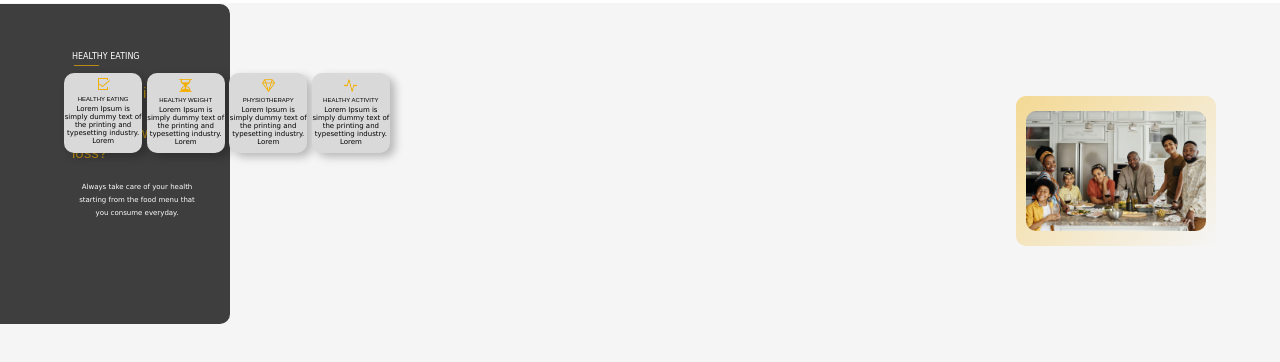
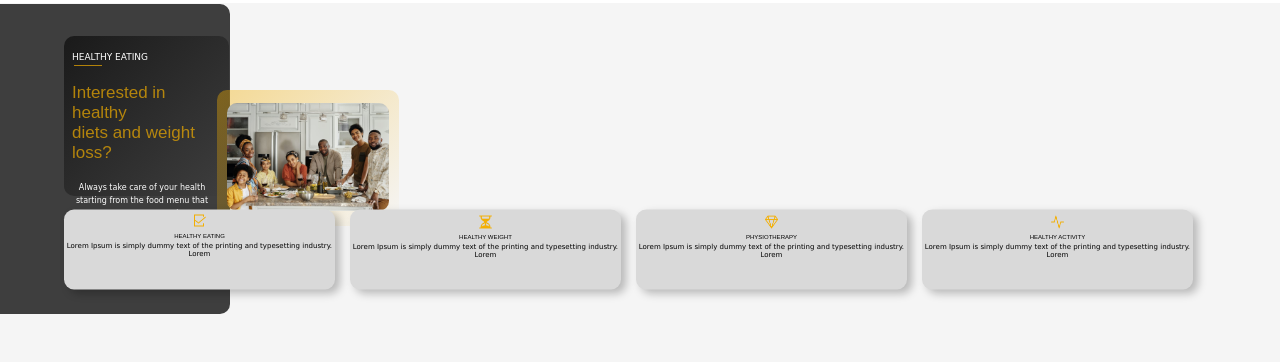
Before and after one commit to JerryJeager/Manna-landing-page, a plain HTML site: page index.html in a window 1280 px wide. Shown: the part 66-428 px from the top of the page. Drawn offline with Linux system fonts and the light colour scheme; a web font is replaced by a local one.

Commit message:
solved whitespace issue in #intro using flexbox

```diff
--- a/index.html
+++ b/index.html
@@ -46,6 +46,8 @@
             <div class="intro-bg">
                 <div class="intro-contents-container">
                     <div class="intro-contents">
+                        <div class="healthyEating-and-family">
+                            <div class="healthy-eating-wrapper">
                             <div class="healthy-eating">
                                 <div class="heading">
                                     <h4>HEALTHY EATING</h4>
@@ -62,10 +64,14 @@
                                     </p>
                                 </div>
                             </div>
+                            </div>
+                            <div class="family-wrapper">
                             <div class="family">
                                 <div class="family-img">
                                     <img src="./images/mana imgs including bgs/healthyfamily.jpeg"
                                         alt="healthy-family-photo">
+                                </div>
+                            </div>
                             </div>
                         </div>
                         <div class="intro-cards">
@@ -114,6 +120,7 @@
                                 </div>
                             </div>
                         </div>
+
                     </div>
                 </div>
             </div>
--- a/styles.css
+++ b/styles.css
@@ -122,11 +122,12 @@ main{
 }
 #intro{
     width: 100%;
+    height: 383px;
     position: relative;
 }
 .intro-bg{
     width: 230px;
-    height: 320px;
+    height: 310px;
     background-color: rgba(17, 17, 17, .8);
     border-radius: 0 10px 10px 0;
     position: absolute;
@@ -144,17 +145,30 @@ main{
     padding-top: 2em;
     padding-bottom: 2em;
 }
+.healthyEating-and-family{
+    max-width: 100%;
+    height: 190px;
+    display: flex;
+}
+.family-wrapper{
+    display: flex;
+    align-items: flex-end;
+    overflow: visible;
+    transform: translateX(-12px);
+}
 .healthy-eating{
     border-radius: 10px 10px 0  10px;
-    width: 150px;
+    width: 165px;
+    min-width: 165px;
     height: 160px;
     padding-top: .8em;
     padding-left: .5em;
+    background: linear-gradient(315deg, transparent, rgba(17, 17, 17, 0.8));
 }
 .healthy-eating h4{
     color: hsla(0, 0%, 100%, 1);
     font-family: 'Averia Sans Libre', cursive;
-    font-size: 8px;
+    font-size: 9px;
     font-weight: 400;
     line-height: 16px;
 }
@@ -165,35 +179,38 @@ main{
     content: "";
     height: 1px;
     margin-left: 2px;
-    width: 25px;
+    width: 28px;
     background-color: hsla(43, 100%, 47%, 0.7);
     position: absolute;
 }
 .healthy-eating-info{
     height: auto;
-    width: 130px;
+    width: 140px;
 }
 .healthy-eating h2{
     color: hsla(43, 100%, 47%, 0.7);
     font-weight: 400;
     line-height: 20px;
     font-family: 'Jockey One', sans-serif;
-    font-size: 15px;
+    font-size: 17px;
 }
 .healthy-eating p{
     color: hsla(0, 0%, 100%, 1);
     font-family: 'Averia Sans Libre', cursive;
-    font-size: 7px;
+    font-size: 8px;
     line-height: 13px;
 }
 .family{
-    width: 200px;
-    height: 150px;
+    width: 182px;
+    min-width: 182px;
+    height: 136px;
     background: linear-gradient(315deg, transparent, hsla(43, 98%, 48%, 0.4));
-    float: right;
-    transform: translateY(-100px);
     border-radius: 10px;
-    padding: 15px 10px;
+    padding: 13px 10px;
+    display: flex;
+    flex-direction: column;
+    justify-content: center;
+    align-items: center;
 }
 .family-img{
     width: 100%;
@@ -205,11 +222,9 @@ main{
     border-radius: 10px;
 }
 .intro-cards{
-    /* margin-top: .9em; */
-    width: 326px;
+    transform: translateY(-16.5px);
+    width: 98%;
     height: auto;
-    transform: translateY(-123px);
-    /* z-index: 5; */
     display: flex;
     justify-content: space-between;
 }
```
Lines whose indentation alone changed are shown as unchanged.
